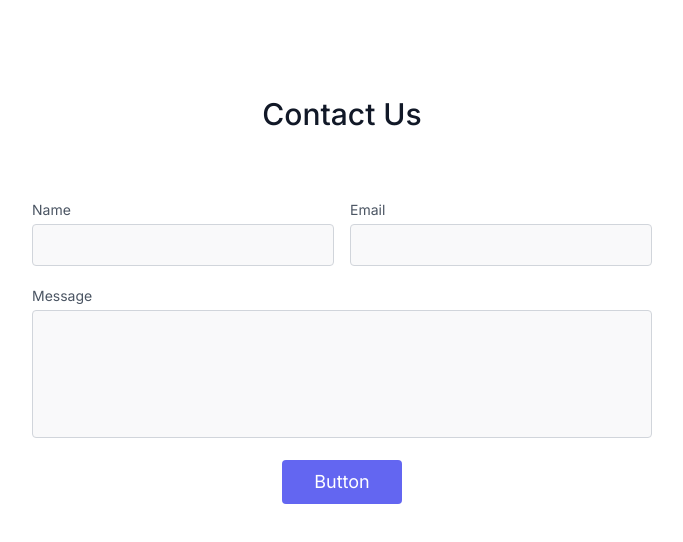
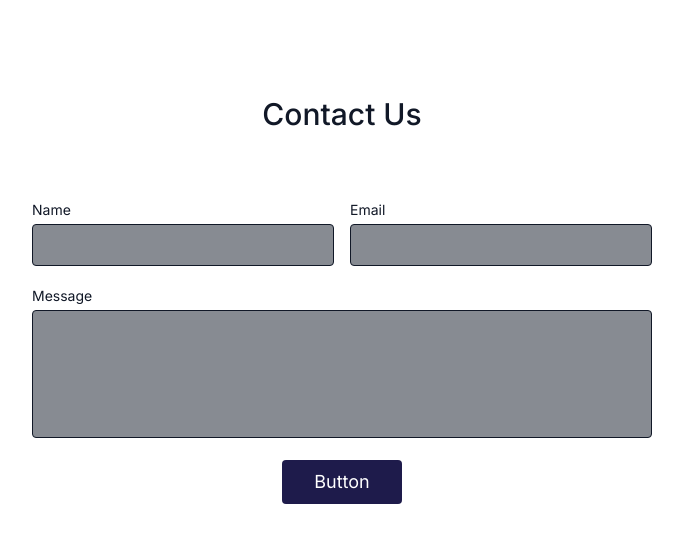
Before and after one commit to Saltys-Git/TestingPrinter, a Next.js app: page / in a window 1280 px wide. Shown: the top 542 px of the page, without its empty margins (298-981 px from the left). Built offline with nearby package versions, Linux system fonts and the light colour scheme.

Commit message:
Forth commit

```diff
--- a/src/app/HelloWorldPrinter.tsx
+++ b/src/app/HelloWorldPrinter.tsx
@@ -15,27 +15,27 @@ export default function HelloWorldPrinter() {
                         <div className="flex flex-wrap -m-2">
                             <div className="p-2 w-1/2">
                                 <div className="relative">
-                                    <label htmlFor="name" className="leading-7 text-sm text-gray-600">
+                                    <label htmlFor="name" className="leading-7 text-sm text-gray-900">
                                         Name
                                     </label>
                                     <input
                                         type="text"
                                         id="name"
                                         name="name"
-                                        className="w-full bg-gray-100 bg-opacity-50 rounded border border-gray-300 focus:border-indigo-500 focus:bg-white focus:ring-2 focus:ring-indigo-200 text-base outline-none text-gray-700 py-1 px-3 leading-8 transition-colors duration-200 ease-in-out"
+                                        className="w-full bg-gray-900 bg-opacity-50 rounded border border-gray-900 focus:border-indigo-500 focus:bg-white focus:ring-2 focus:ring-indigo-200 text-base outline-none text-gray-900 py-1 px-3 leading-8 transition-colors duration-200 ease-in-out"
                                     />
                                 </div>
                             </div>
                             <div className="p-2 w-1/2">
                                 <div className="relative">
-                                    <label htmlFor="email" className="leading-7 text-sm text-gray-600">
+                                    <label htmlFor="email" className="leading-7 text-sm text-gray-900">
                                         Email
                                     </label>
                                     <input
                                         type="email"
                                         id="email"
                                         name="email"
-                                        className="w-full bg-gray-100 bg-opacity-50 rounded border border-gray-300 focus:border-indigo-500 focus:bg-white focus:ring-2 focus:ring-indigo-200 text-base outline-none text-gray-700 py-1 px-3 leading-8 transition-colors duration-200 ease-in-out"
+                                        className="w-full bg-gray-900 bg-opacity-50 rounded border border-gray-900 focus:border-indigo-500 focus:bg-white focus:ring-2 focus:ring-indigo-200 text-base outline-none text-gray-900 py-1 px-3 leading-8 transition-colors duration-200 ease-in-out"
                                     />
                                 </div>
                             </div>
@@ -43,14 +43,14 @@ export default function HelloWorldPrinter() {
                                 <div className="relative">
                                     <label
                                         htmlFor="message"
-                                        className="leading-7 text-sm text-gray-600"
+                                        className="leading-7 text-sm text-gray-900"
                                     >
                                         Message
                                     </label>
                                     <textarea
                                         id="message"
                                         name="message"
-                                        className="w-full bg-gray-100 bg-opacity-50 rounded border border-gray-300 focus:border-indigo-500 focus:bg-white focus:ring-2 focus:ring-indigo-200 h-32 text-base outline-none text-gray-700 py-1 px-3 resize-none leading-6 transition-colors duration-200 ease-in-out"
+                                        className="w-full bg-gray-900 bg-opacity-50 rounded border border-gray-900 focus:border-indigo-500 focus:bg-white focus:ring-2 focus:ring-indigo-200 h-32 text-base outline-none text-gray-900 py-1 px-3 resize-none leading-6 transition-colors duration-200 ease-in-out"
                                         defaultValue={""}
                                     />
                                 </div>
@@ -58,7 +58,7 @@ export default function HelloWorldPrinter() {
                             <div className="p-2 w-full">
                                 <button onClick={()=>{
                                     window.print()
-                                }} className="flex mx-auto text-white bg-indigo-500 border-0 py-2 px-8 focus:outline-none hover:bg-indigo-600 rounded text-lg">
+                                }} className="flex mx-auto text-white bg-indigo-950 border-0 py-2 px-8 focus:outline-none hover:bg-indigo-950 rounded text-lg">
                                     Button
                                 </button>
                             </div>
```
